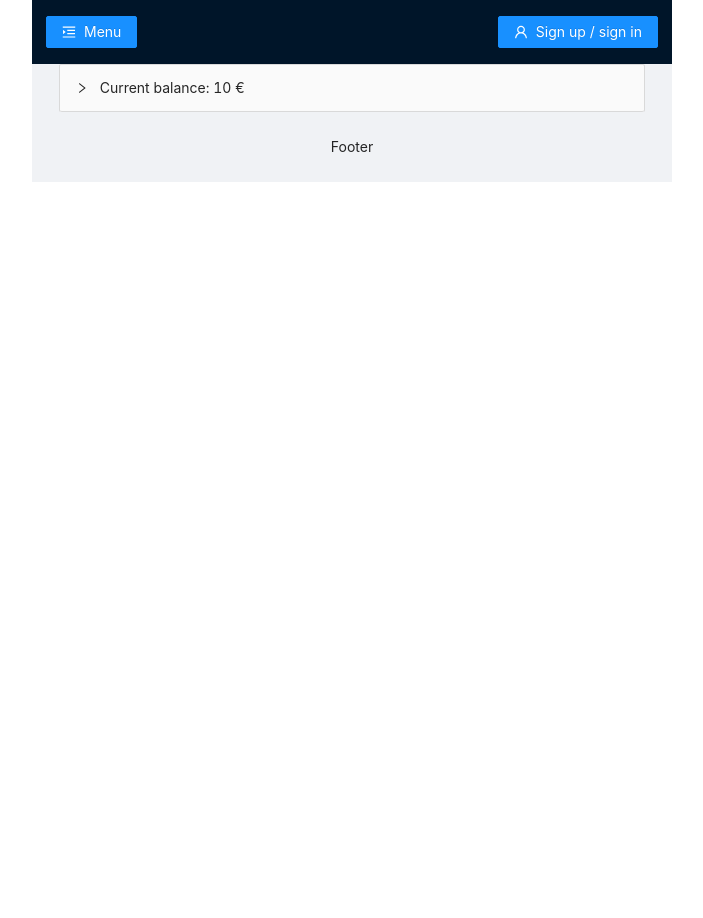
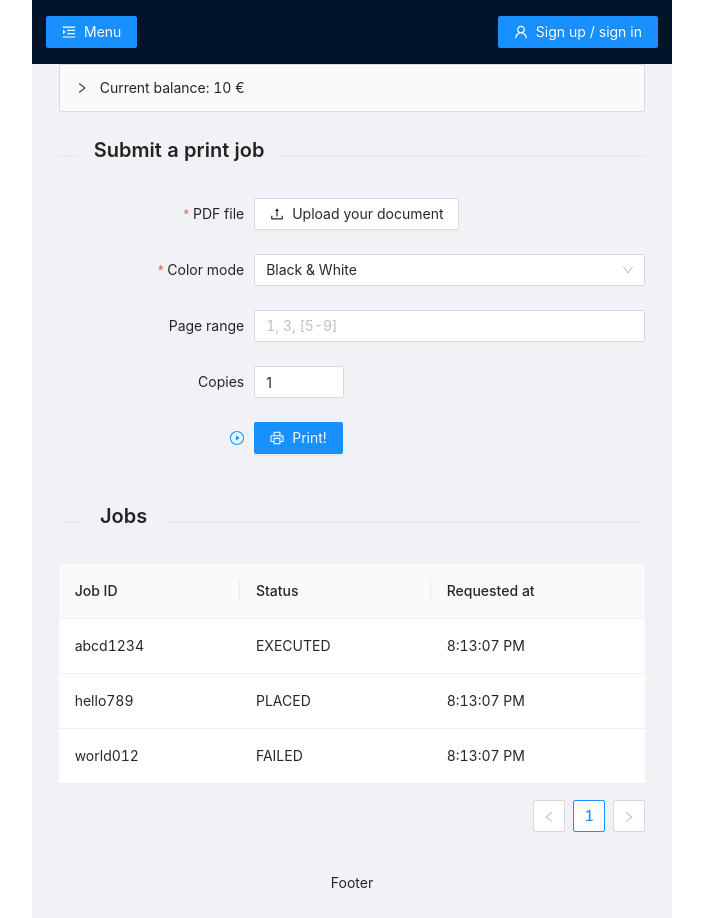
Before and after one commit to kohpai/the-prince-webapp, a React (Create React App) app: page /user in a window 1280 px wide. Shown: the whole page, without its empty margins (288-991 px from the left). Before the commit the page ends 800 px from the top, so only its background shows below. Built offline with nearby package versions, Linux system fonts and the light colour scheme.

Commit message:
✨ all components are ready

```diff
--- a/src/UserAction.tsx
+++ b/src/UserAction.tsx
@@ -1,28 +1,53 @@
 import React, { useState } from "react";
-import { Collapse, InputNumber, Row, Col, Space } from "antd";
+import {
+  Collapse,
+  InputNumber,
+  Row,
+  Col,
+  Space,
+  Form,
+  Button,
+  Upload,
+  message,
+  Select,
+  Input,
+  Typography,
+  Divider,
+  Table,
+} from "antd";
 import Big from "big.js";
+import {
+  PlayCircleTwoTone,
+  PrinterOutlined,
+  UploadOutlined,
+} from "@ant-design/icons";
 
 import { PayButton } from "./PayButton";
-
-const { Panel } = Collapse;
+import { UploadFile } from "antd/lib/upload/interface";
 
 interface BalanceProps {
   balance: Big;
 }
 
+const { Panel } = Collapse;
+const { Title } = Typography;
+const { Option } = Select;
+
 const Balance = ({ balance }: BalanceProps) => {
-  const [amount, setAmount] = useState(new Big(5));
+  const minAmount = 5;
+  const [amount, setAmount] = useState(new Big(minAmount));
   return (
-    <Collapse style={{ textAlign: "left" }}>
+    <Collapse>
       <Panel header={`Current balance: ${balance.toString()} €`} key="1">
-        <Space direction="vertical" size="large">
+        <Space direction="vertical" size="large" style={{ width: "100%" }}>
           <Row>
             <Col span={24}>
+              <Title level={4}>Top up your wallet</Title>
               <Space direction="horizontal">
-                Top up
+                amount
                 <InputNumber
-                  min={parseFloat(amount.toString())}
-                  defaultValue={parseFloat(amount.toString())}
+                  min={minAmount}
+                  defaultValue={minAmount}
                   decimalSeparator=","
                   precision={2}
                   onChange={(val) => setAmount(new Big(val || 0))}
@@ -32,7 +57,7 @@ const Balance = ({ balance }: BalanceProps) => {
             </Col>
           </Row>
           <Row>
-            <Col span={24}>
+            <Col span={24} style={{ textAlign: "center" }}>
               <PayButton amount={amount} />
             </Col>
           </Row>
@@ -42,4 +67,132 @@ const Balance = ({ balance }: BalanceProps) => {
   );
 };
 
-export const UserAction = () => <Balance balance={new Big(10.0)} />;
+const JobRequestForm = () => {
+  const [fileList, updateFileList] = useState<UploadFile<any>[]>([] as any[]);
+  const onFinish = () => {};
+  const onFinishFailed = () => {};
+
+  return (
+    <Form
+      labelCol={{ md: 8 }}
+      wrapperCol={{ md: 16 }}
+      name="basic"
+      initialValues={{ remember: true }}
+      onFinish={onFinish}
+      onFinishFailed={onFinishFailed}
+      colon={false}
+    >
+      <Form.Item
+        label="PDF file"
+        name="filename"
+        rules={[{ required: true, message: "Please upload a PDF file!" }]}
+      >
+        <Upload
+          fileList={fileList}
+          beforeUpload={(file) => {
+            if (file.type !== "application/pdf") {
+              message.error(`${file.name} is not a PDF file`);
+              return false;
+            }
+            return true;
+          }}
+          onChange={(info) => {
+            console.log(info.fileList);
+            updateFileList(info.fileList.filter((file) => !!file.status));
+          }}
+        >
+          <Button icon={<UploadOutlined />}>Upload your document</Button>
+        </Upload>
+      </Form.Item>
+
+      <Form.Item
+        label="Color mode"
+        name="colorMode"
+        rules={[{ required: true, message: "Please choose a color mode!" }]}
+      >
+        <Select
+          defaultValue="BLACK"
+          // onChange={handleChange}
+        >
+          <Option value="BLACK">Black {"&"} White</Option>
+          <Option value="COLOR">Color</Option>
+        </Select>
+      </Form.Item>
+
+      <Form.Item label="Page range" name="pageRange">
+        <Input placeholder="1, 3, [5-9]" />
+      </Form.Item>
+
+      <Form.Item label="Copies" name="copyNum">
+        <InputNumber min={1} defaultValue={1} />
+      </Form.Item>
+
+      <Form.Item label={<PlayCircleTwoTone />}>
+        <Button type="primary" htmlType="submit">
+          <PrinterOutlined />
+          Print!
+        </Button>
+      </Form.Item>
+    </Form>
+  );
+};
+
+const JobList = () => {
+  const columns = [
+    {
+      title: "Job ID",
+      dataIndex: "jobId",
+      key: "jobId",
+    },
+    {
+      title: "Status",
+      dataIndex: "status",
+      key: "status",
+    },
+    {
+      title: "Requested at",
+      dataIndex: "requestedAt",
+      key: "requestedAt",
+      render: (date: Date) => date.toLocaleTimeString(),
+    },
+  ];
+  const data = [
+    {
+      key: "1",
+      jobId: "abcd1234",
+      status: "EXECUTED",
+      requestedAt: new Date(),
+    },
+    {
+      key: "2",
+      jobId: "hello789",
+      status: "PLACED",
+      requestedAt: new Date(),
+    },
+    {
+      key: "3",
+      jobId: "world012",
+      status: "FAILED",
+      requestedAt: new Date(),
+    },
+  ];
+  return <Table columns={columns} dataSource={data} />;
+};
+
+export const UserAction = () => (
+  <Space
+    direction="vertical"
+    size="small"
+    style={{ textAlign: "left", width: "100%" }}
+  >
+    <Balance balance={new Big(10.0)} />
+    <Divider orientation="left">
+      <Title level={4}>Submit a print job</Title>
+    </Divider>
+    <JobRequestForm />
+    <Divider orientation="left">
+      <Title level={4}>Jobs</Title>
+    </Divider>
+    <JobList />
+  </Space>
+);
```
